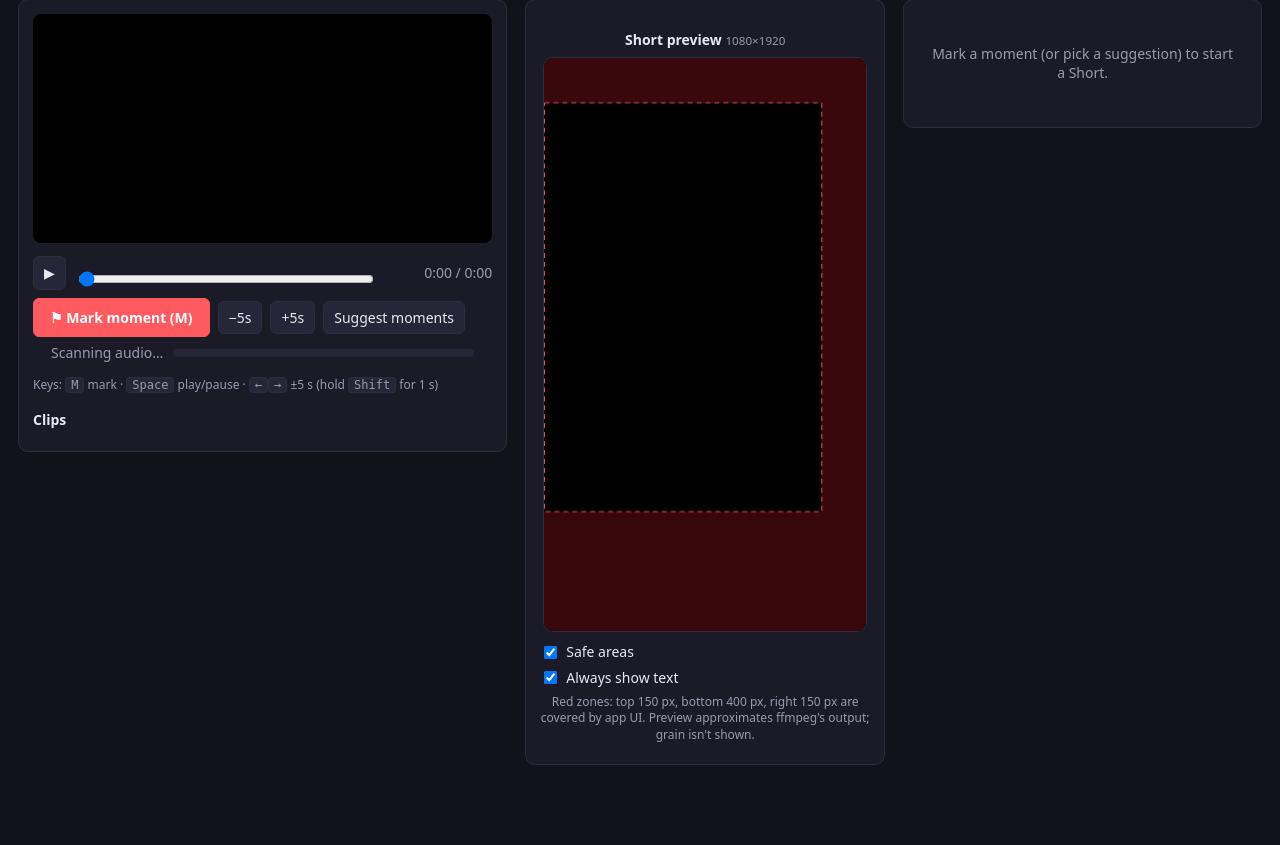
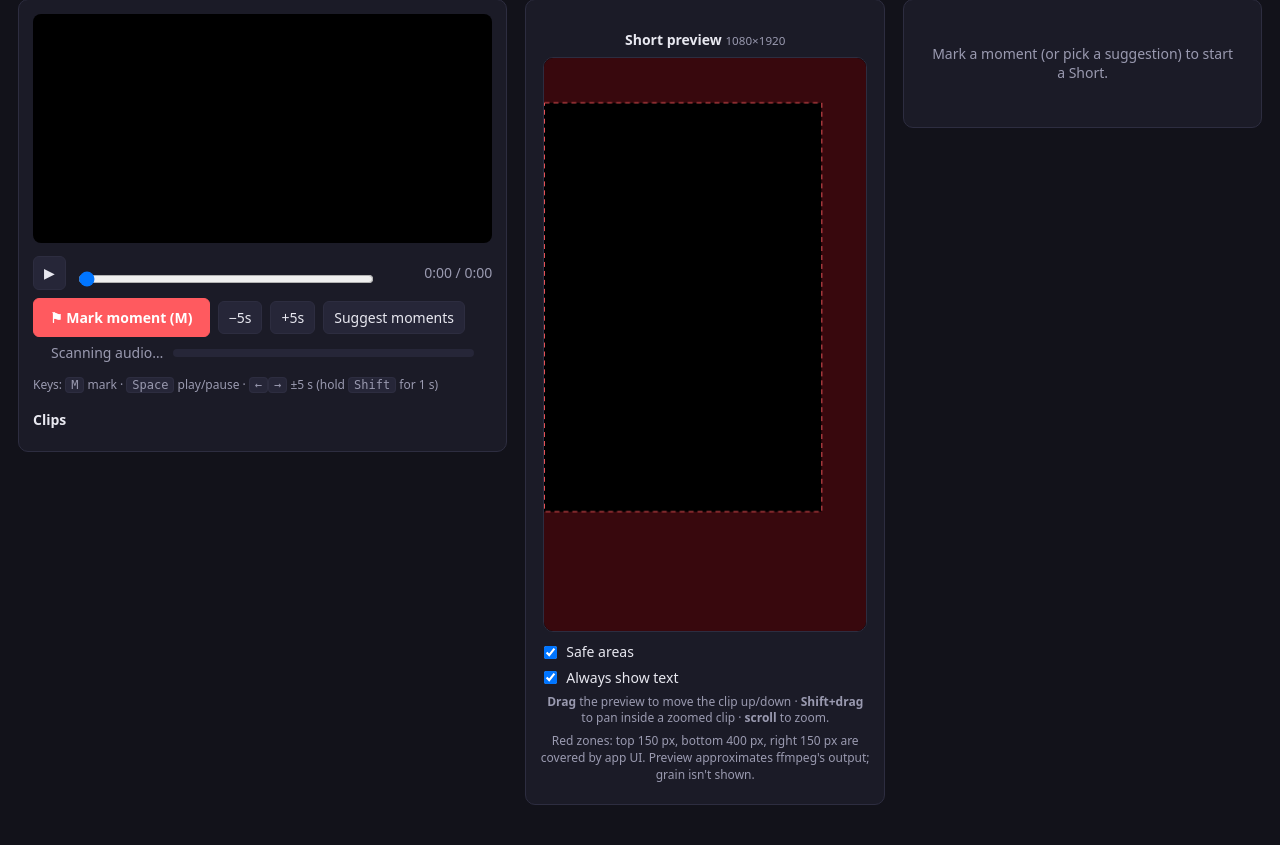
Before and after one commit to piyushs551/Clip-edits, a Flask app: page / in a window 1280 px wide. Shown: the part 188-1033 px from the top of the page. Before the commit the page ends 953 px from the top, so only its background shows below. Run offline with Flask 3, Linux system fonts and the light colour scheme; some libraries are stand-ins or nearby versions.

Commit message:
Frame layout: zoom inside landscape window, pan X/Y, vertical clip position, drag/scroll in preview
Co-Authored-By: Claude Sonnet 5.5 <noreply@anthropic.com>
Claude-Session: https://claude.ai/code/session_01J7t3EyeMikgdDoLXmFptoq

```diff
--- a/dailyclip/commands.py
+++ b/dailyclip/commands.py
@@ -47,6 +47,9 @@ class ExportSpec:
     start: float
     end: float
     zoom: float = 1.0
+    fg_y: int = 0               # vertical offset of the sharp clip in output px (+ = down)
+    pan: float = 0.0            # -1 (left) .. 1 (right): which part shows when zoomed
+    pan_y: float = 0.0          # -1 (top) .. 1 (bottom): same, vertically
     volume: float = 0.20        # 0..1
     mute: bool = False
     grain: int = 0              # 0 = off, noise strength otherwise
@@ -102,6 +105,9 @@ def spec_from_dict(d: dict, src_duration: float | None = None,
             )
     clip_len = end - start
     zoom = num("zoom", 1.0, 1.0, 1.5, "Zoom")
+    fg_y = int(num("fg_y", 0, -H // 2, H // 2, "Vertical position"))
+    pan = num("pan", 0.0, -1.0, 1.0, "Horizontal pan")
+    pan_y = num("pan_y", 0.0, -1.0, 1.0, "Vertical pan")
     volume = num("volume", 0.2, 0.0, 1.0, "Game volume")
     grain = int(num("grain", 0, 0, 50, "Film grain"))
     freeze = num("freeze", 0.0, 0.0, MAX_FREEZE, "Freeze")
@@ -140,7 +146,7 @@ def spec_from_dict(d: dict, src_duration: float | None = None,
         ))
 
     return ExportSpec(
-        src=str(d.get("src", "")), start=start, end=end, zoom=zoom, volume=volume,
+        src=str(d.get("src", "")), start=start, end=end, zoom=zoom, fg_y=fg_y, pan=pan, pan_y=pan_y, volume=volume,
         mute=bool(d.get("mute")), grain=grain, has_audio=has_audio, texts=texts,
         endcard_logo=logo, freeze=freeze, quality=quality,
     )
@@ -251,9 +257,18 @@ def build_filter_graph(spec: ExportSpec) -> tuple[str, str, str]:
     fg_w = int(round(W * spec.zoom / 2.0)) * 2
     fg = f"[fgin]scale={fg_w}:-2"
     if fg_w > W:
-        fg += f",crop={W}:ih"          # crop the sides when zoomed
+        # Zoom INTO the picture: the sharp clip keeps its full landscape window
+        # (1080 wide, original aspect), the content inside is magnified and
+        # panned by pan / pan_y (0 = centered).
+        fx = (max(-1.0, min(1.0, spec.pan)) + 1) / 2
+        fy = (max(-1.0, min(1.0, spec.pan_y)) + 1) / 2
+        fg += (f",crop={W}:trunc(ih*{W}/iw/2)*2:"
+               f"x=(iw-ow)*{fx:.4f}:y=(ih-oh)*{fy:.4f}")
     g.append(fg + "[fg]")
-    g.append("[bg][fg]overlay=(W-w)/2:(H-h)/2:format=auto[v0]")
+    # centered by default; fg_y moves it, clamped so the clip stays inside the frame
+    y = f"(H-h)/2+({int(spec.fg_y)})"
+    g.append(f"[bg][fg]overlay=(W-w)/2:min(max(0\\,{y})\\,H-h):format=auto[v0]")
+
 
     chain = ["setsar=1", "format=yuv420p"]
     if spec.texts:
--- a/static/app.js
+++ b/static/app.js
@@ -2,7 +2,7 @@
 const $ = (id) => document.getElementById(id);
 const S = {
   info: null, clips: [], sugg: [], sel: null, presets: {},
-  t: { zoom: 100, volume: 20, mute: false, grain: 0, freeze: 0, quality: "crf", slug: "short" },
+  t: { zoom: 100, xpan: 0, ypan: 0, ypos: 0, volume: 20, mute: false, grain: 0, freeze: 0, quality: "crf", slug: "short" },
   endcard: false, logo: "",
 };
 const PRE = 5, POST = 15;                 // mark -> start = mark-5, end = mark+15
@@ -218,7 +218,7 @@ function renderEditor() {
   const c = clip(); $("noclip").hidden = !!c; $("editor").hidden = !c; if (!c) return;
   $("cstart").value = c.start.toFixed(2); $("cend").value = c.end.toFixed(2);
   updateDurLabel();
-  $("zoom").value = S.t.zoom; $("zoomv").textContent = S.t.zoom + "%";
+  syncPos();
   $("volume").value = S.t.volume; $("volumev").textContent = S.t.volume + "%";
   $("mute").checked = S.t.mute; $("grain").value = S.t.grain; $("grainv").textContent = S.t.grain ? S.t.grain : "off";
   $("freeze").value = String(S.t.freeze); $("quality").value = S.t.quality; $("slug").value = S.t.slug;
@@ -246,7 +246,18 @@ $("setend").onclick = () => { const c = clip(); c.end = video.currentTime; rende
 function bindSlider(id, outId, field, fmt) {
   $(id).addEventListener("input", () => { S.t[field] = Number($(id).value); $(outId).textContent = fmt(S.t[field]); updateDurLabel(); persist(); });
 }
+const fmtC = (v) => (v ? (v > 0 ? "+" : "") + v : "center");
+function syncPos() {
+  $("zoom").value = S.t.zoom; $("zoomv").textContent = S.t.zoom + "%";
+  $("pan").value = S.t.xpan; $("panv").textContent = fmtC(S.t.xpan);
+  $("pany").value = S.t.ypan; $("panyv").textContent = fmtC(S.t.ypan);
+  $("ypos").value = S.t.ypos; $("yposv").textContent = fmtC(S.t.ypos);
+}
 bindSlider("zoom", "zoomv", "zoom", (v) => v + "%");
+bindSlider("pan", "panv", "xpan", fmtC);
+bindSlider("pany", "panyv", "ypan", fmtC);
+bindSlider("ypos", "yposv", "ypos", fmtC);
+$("recenter").onclick = () => { S.t.xpan = S.t.ypan = S.t.ypos = 0; syncPos(); persist(); };
 bindSlider("volume", "volumev", "volume", (v) => v + "%");
 bindSlider("grain", "grainv", "grain", (v) => (v ? v : "off"));
 $("mute").onchange = () => { S.t.mute = $("mute").checked; persist(); };
@@ -320,7 +331,7 @@ $("export").onclick = async () => {
   $("export").disabled = true; $("result").hidden = true; $("exportprog").hidden = false;
   $("exportfill").style.width = "0%"; $("exportmsg").textContent = "Exporting…";
   const body = {
-    start: c.start, end: c.end, zoom: S.t.zoom / 100, volume: S.t.volume / 100, mute: S.t.mute,
+    start: c.start, end: c.end, zoom: S.t.zoom / 100, pan: S.t.xpan / 100, pan_y: S.t.ypan / 100, fg_y: S.t.ypos, volume: S.t.volume / 100, mute: S.t.mute,
     grain: S.t.grain, freeze: S.t.freeze, quality: S.t.quality, slug: S.t.slug,
     endcard_logo: S.endcard ? S.logo : null,
     texts: c.texts.map((t) => ({ ...t, color: t.color === "red" ? RED : t.color })),
@@ -338,6 +349,34 @@ $("export").onclick = async () => {
 
 // ---------- 9:16 live preview -----------------------------------------------
 const cv = $("short"), ctx = cv.getContext("2d");
+// geometry of the sharp clip in preview pixels (mirrors the ffmpeg filter)
+function fgGeom() {
+  const W = cv.width, H = cv.height, vw = video.videoWidth || 16, vh = video.videoHeight || 9;
+  const z = S.t.zoom / 100, wh = vh * (W / vw), fw = W * z, fh = wh * z;
+  const wy = clamp((H - wh) / 2 + S.t.ypos * SC, 0, H - wh);
+  return { wh, fw, fh, wy, ox: -(fw - W) * (S.t.xpan + 100) / 200, oy: -(fh - wh) * (S.t.ypan + 100) / 200 };
+}
+let drag = null;
+cv.addEventListener("pointerdown", (e) => { cv.setPointerCapture(e.pointerId); drag = { x: e.clientX, y: e.clientY, t: { ...S.t }, shift: e.shiftKey }; cv.style.cursor = "grabbing"; });
+cv.addEventListener("pointermove", (e) => {
+  if (!drag) return;
+  const k = cv.width / cv.getBoundingClientRect().width;        // CSS px -> canvas px
+  const dx = (e.clientX - drag.x) * k, dy = (e.clientY - drag.y) * k;
+  if (drag.shift || e.shiftKey) {                                 // pan inside the zoomed picture
+    const z = drag.t.zoom / 100, W = cv.width, vh = video.videoHeight || 9, vw = video.videoWidth || 16;
+    const rx = W * (z - 1), ry = vh * (W / vw) * (z - 1);
+    if (rx > 0) S.t.xpan = Math.round(clamp(drag.t.xpan - (dx / rx) * 200, -100, 100));
+    if (ry > 0) S.t.ypan = Math.round(clamp(drag.t.ypan - (dy / ry) * 200, -100, 100));
+  } else {
+    S.t.ypos = Math.round(clamp(drag.t.ypos + dy / SC, -960, 960) / 10) * 10;
+  }
+  syncPos();
+});
+const endDrag = () => { if (drag) { drag = null; cv.style.cursor = "grab"; persist(); } };
+cv.addEventListener("pointerup", endDrag); cv.addEventListener("pointercancel", endDrag);
+cv.addEventListener("wheel", (e) => { e.preventDefault(); S.t.zoom = clamp(S.t.zoom + (e.deltaY < 0 ? 5 : -5), 100, 150); syncPos(); persist(); }, { passive: false });
+cv.style.cursor = "grab"; cv.style.touchAction = "none";
+
 function drawPreview() {
   const W = cv.width, H = cv.height;
   ctx.fillStyle = "#000"; ctx.fillRect(0, 0, W, H);
@@ -347,9 +386,10 @@ function drawPreview() {
     const s = Math.max(W / vw, H / vh);
     ctx.save(); ctx.filter = "blur(9px) brightness(0.85)";
     ctx.drawImage(video, (W - vw * s) / 2, (H - vh * s) / 2, vw * s, vh * s); ctx.restore();
-    // foreground: 1080 wide x zoom, centered, sides cropped by canvas
-    const z = S.t.zoom / 100, fw = W * z, fh = vh * (fw / vw);
-    ctx.drawImage(video, (W - fw) / 2, (H - fh) / 2, fw, fh);
+    // foreground: a full-width landscape window; zoom magnifies the picture inside it
+    const g = fgGeom();
+    ctx.save(); ctx.beginPath(); ctx.rect(0, g.wy, W, g.wh); ctx.clip();
+    ctx.drawImage(video, g.ox, g.wy + g.oy, g.fw, g.fh); ctx.restore();
   }
   const c = clip();
   if (c) {
--- a/templates/index.html
+++ b/templates/index.html
@@ -61,6 +61,7 @@
     <canvas id="short" width="324" height="576"></canvas>
     <label class="check"><input type="checkbox" id="safe" checked> Safe areas</label>
     <label class="check"><input type="checkbox" id="alltext" checked> Always show text</label>
+    <p class="hint"><b>Drag</b> the preview to move the clip up/down · <b>Shift+drag</b> to pan inside a zoomed clip · <b>scroll</b> to zoom.</p>
     <p class="hint">Red zones: top 150&nbsp;px, bottom 400&nbsp;px, right 150&nbsp;px are covered by app UI. Preview approximates ffmpeg's output; grain isn't shown.</p>
   </section>
 
@@ -78,7 +79,12 @@
       <div id="cdur" class="hint"></div>
 
       <h3>Template: Blurred Short</h3>
+      <p class="hint">The sharp clip stays a full landscape window. Zoom magnifies the picture <em>inside</em> it.</p>
       <label class="slider">Zoom <input id="zoom" type="range" min="100" max="150" value="100"> <output id="zoomv">100%</output></label>
+      <label class="slider">Pan left/right <input id="pan" type="range" min="-100" max="100" value="0"> <output id="panv">center</output></label>
+      <label class="slider">Pan up/down <input id="pany" type="range" min="-100" max="100" value="0"> <output id="panyv">center</output></label>
+      <label class="slider">Clip position <input id="ypos" type="range" min="-960" max="960" step="10" value="0"> <output id="yposv">center</output></label>
+      <div class="row"><button id="recenter">Reset position &amp; pan</button></div>
       <label class="slider">Game volume <input id="volume" type="range" min="0" max="100" value="20"> <output id="volumev">20%</output></label>
       <label class="check"><input type="checkbox" id="mute"> Mute game audio</label>
       <label class="slider">Film grain <input id="grain" type="range" min="0" max="40" value="0"> <output id="grainv">off</output></label>
```
Also changed, not shown: PROGRESS.md (+8 -2 lines), tests/test_commands.py (+40 -2 lines), tests/test_integration.py (+79 -0 lines), README.md.
